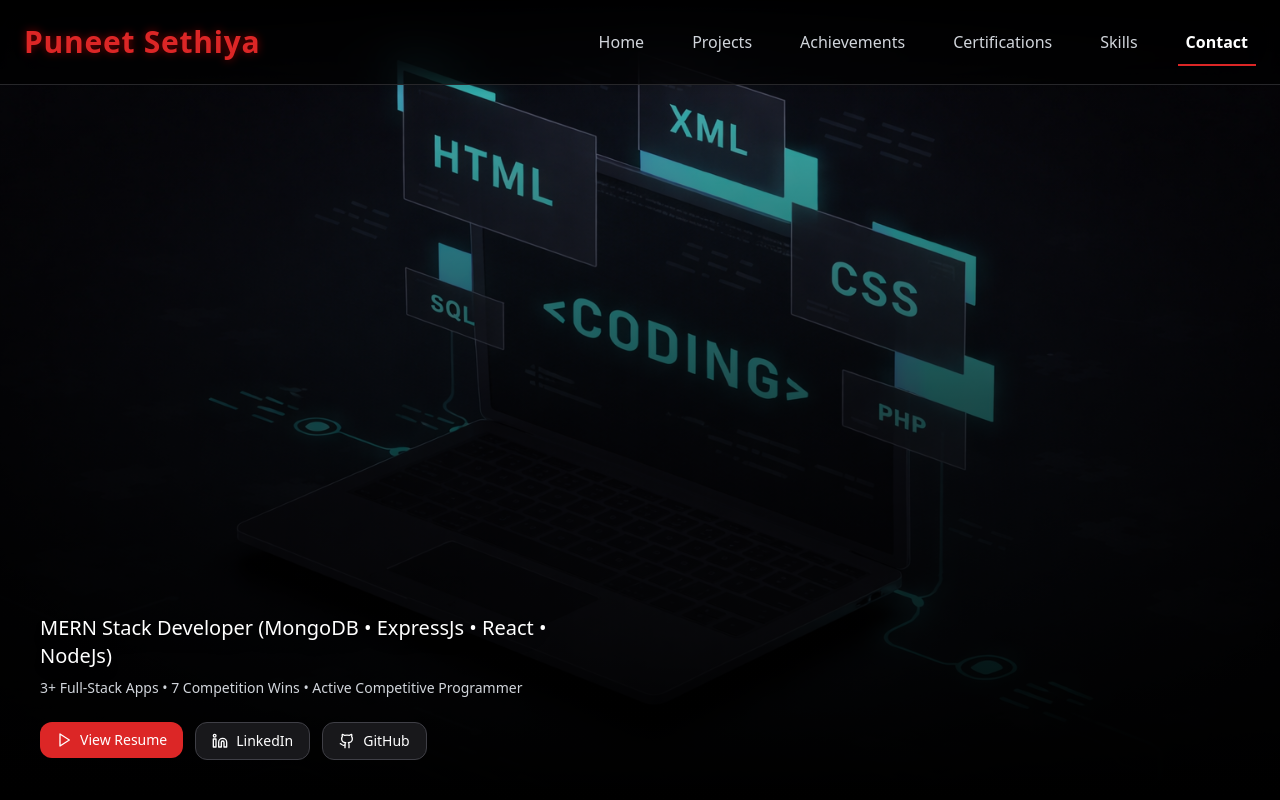
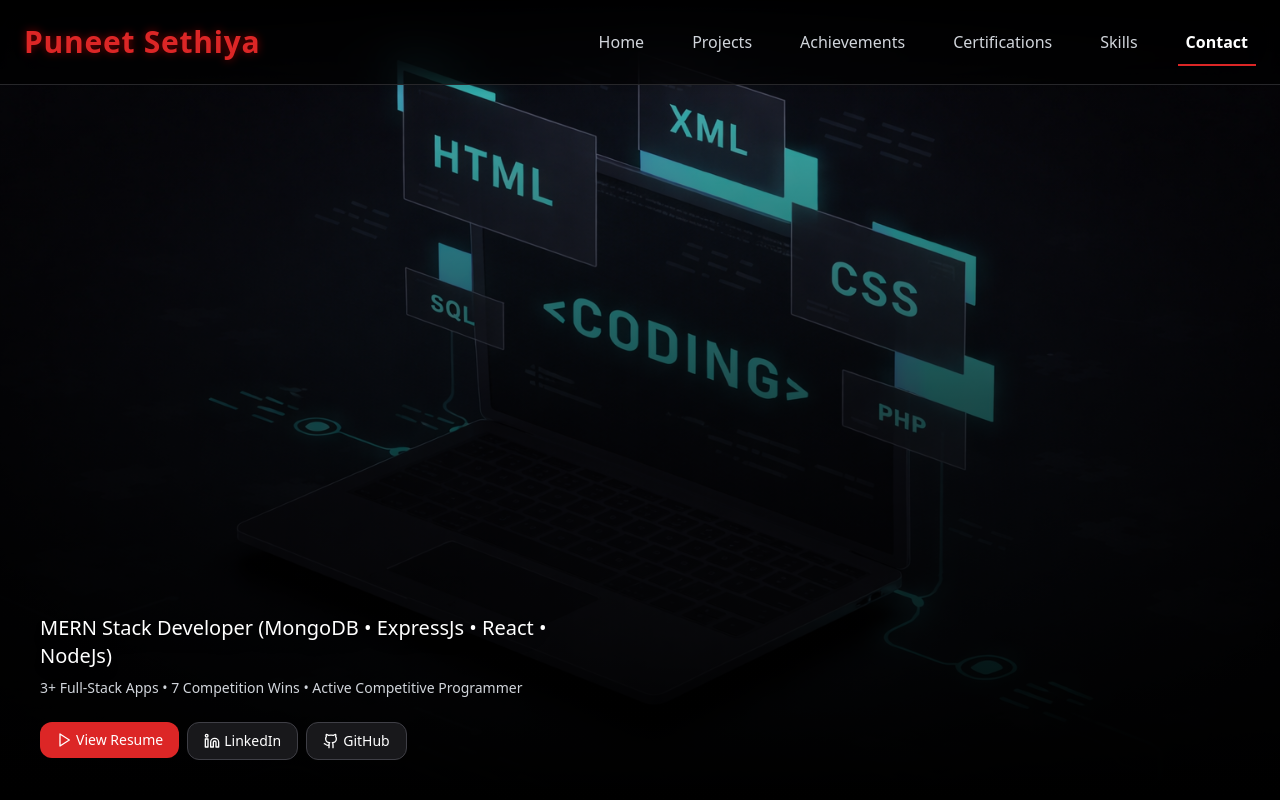
Before and after one commit to Puneetsethiya/portfolio, a React (Vite) app: page / in a window 1280 px wide. Shown: the top 800 px of the page. Built offline with nearby package versions, Linux system fonts and the light colour scheme.

Commit message:
Portfolio

```diff
--- a/src/App.jsx
+++ b/src/App.jsx
@@ -296,21 +296,21 @@ function Hero({ focusSection }) {
             3+ Full-Stack Apps • 7 Competition Wins • Active Competitive Programmer
           </p>
 
-          <div className="flex flex-wrap gap-3">
+          <div className="flex gap-2">
             <a href="/resume.pdf" target="_blank" rel="noreferrer">
-              <Button className="bg-red-600 text-white hover:bg-red-700 flex items-center gap-2">
+              <Button className="bg-red-600 text-white hover:bg-red-700 flex items-center gap-1 px-2 py-1 text-xs sm:px-4 sm:py-2 sm:text-sm">
                 <Play size={16}/>View Resume
               </Button>
             </a>
 
             <a href="https://www.linkedin.com/in/puneet-sethiya-" target="_blank" rel="noreferrer">
-              <Button className="bg-zinc-900 text-white border border-zinc-700 hover:shadow-[0_0_10px_rgba(255,255,255,0.7)] hover:border-white transition-all flex items-center gap-2">
+              <Button className="bg-zinc-900 text-white border border-zinc-700 hover:shadow-[0_0_10px_rgba(255,255,255,0.7)] hover:border-white transition-all flex items-center gap-1 px-2 py-1 text-xs sm:px-4 sm:py-2 sm:text-sm">
                 <Linkedin size={16}/>LinkedIn
               </Button>
             </a>
 
             <a href="https://github.com/Puneetsethiya" target="_blank" rel="noreferrer">
-              <Button className="bg-zinc-900 text-white border border-zinc-700 hover:shadow-[0_0_10px_rgba(255,255,255,0.7)] hover:border-white transition-all flex items-center gap-2">
+              <Button className="bg-zinc-900 text-white border border-zinc-700 hover:shadow-[0_0_10px_rgba(255,255,255,0.7)] hover:border-white transition-all flex items-center gap-1 px-2 py-1 text-xs sm:px-4 sm:py-2 sm:text-sm">
                 <Github size={16}/>GitHub
               </Button>
             </a>
```
